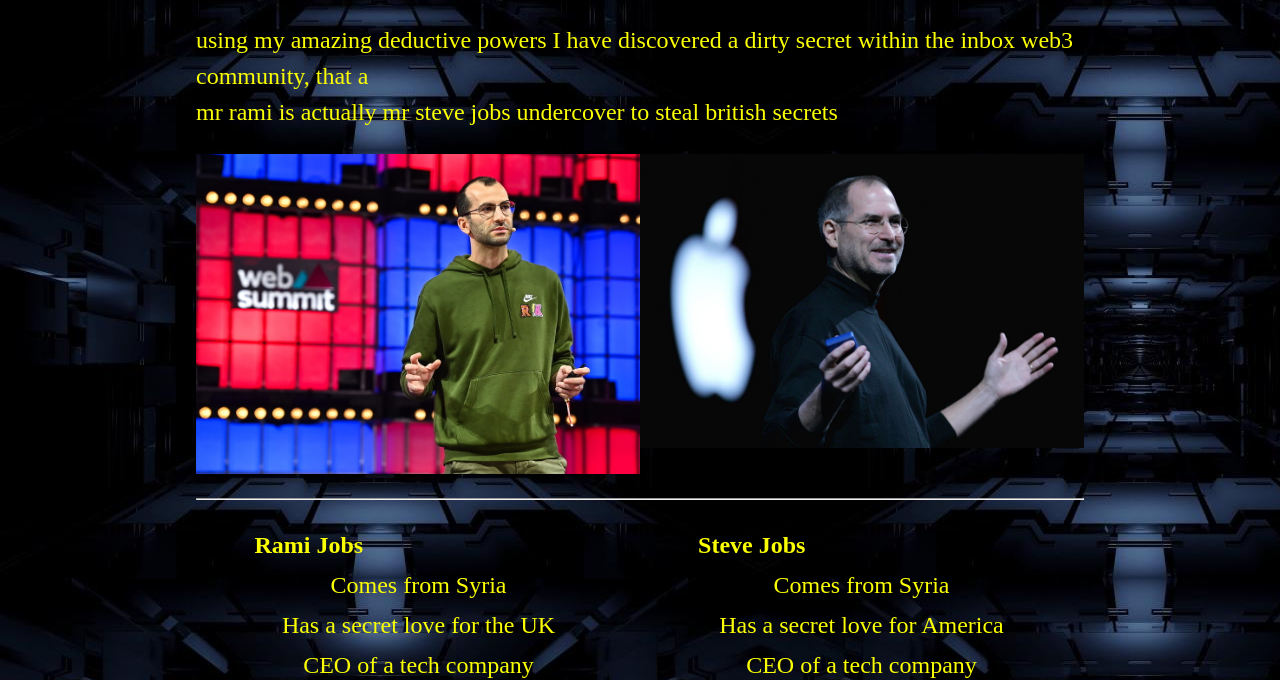
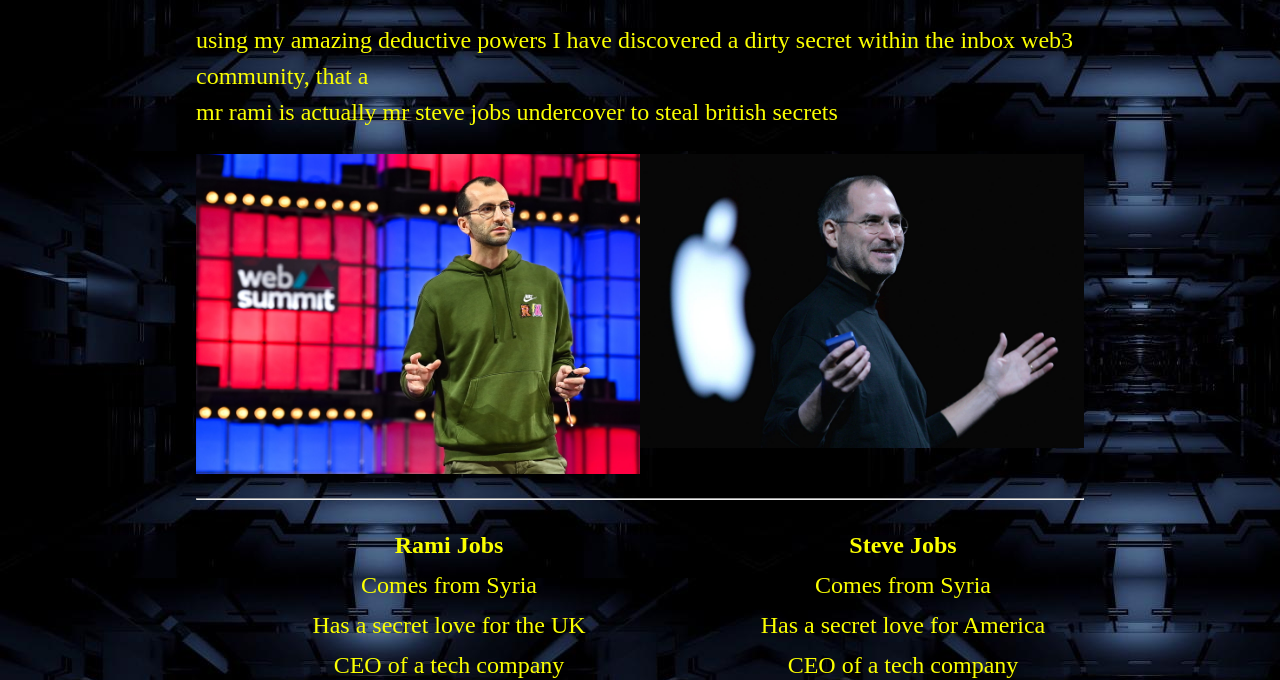
Before and after one commit to JakeDickson/ramiwtf, an Eleventy site: page src/index.md in a window 1280 px wide. Shown: the part 276-956 px from the top of the page. Built offline with nearby package versions, Linux system fonts and the light colour scheme; Eleventy itself is replaced by a stand-in of ours; files that its build step writes are made by us from their sources; a script that the page names is missing; what markdown-it-attrs would draw is missing.

Commit message:
changed pixel width

```diff
--- a/src/index.md
+++ b/src/index.md
@@ -17,7 +17,7 @@ mr rami is actually mr steve jobs undercover to steal british secrets
 
 ---
 
-| <div style="width: 50%"> Rami Jobs</div>   | <div style="width:50%"> Steve Jobs</div> |
+| <div style="width: 500px"> Rami Jobs</div>   | <div style="width:400px"> Steve Jobs</div> |
 | :--------: | :---------: |
 | Comes from Syria    | Comes from Syria      |
 | Has a secret love for the UK | Has a secret love for America       |
```
